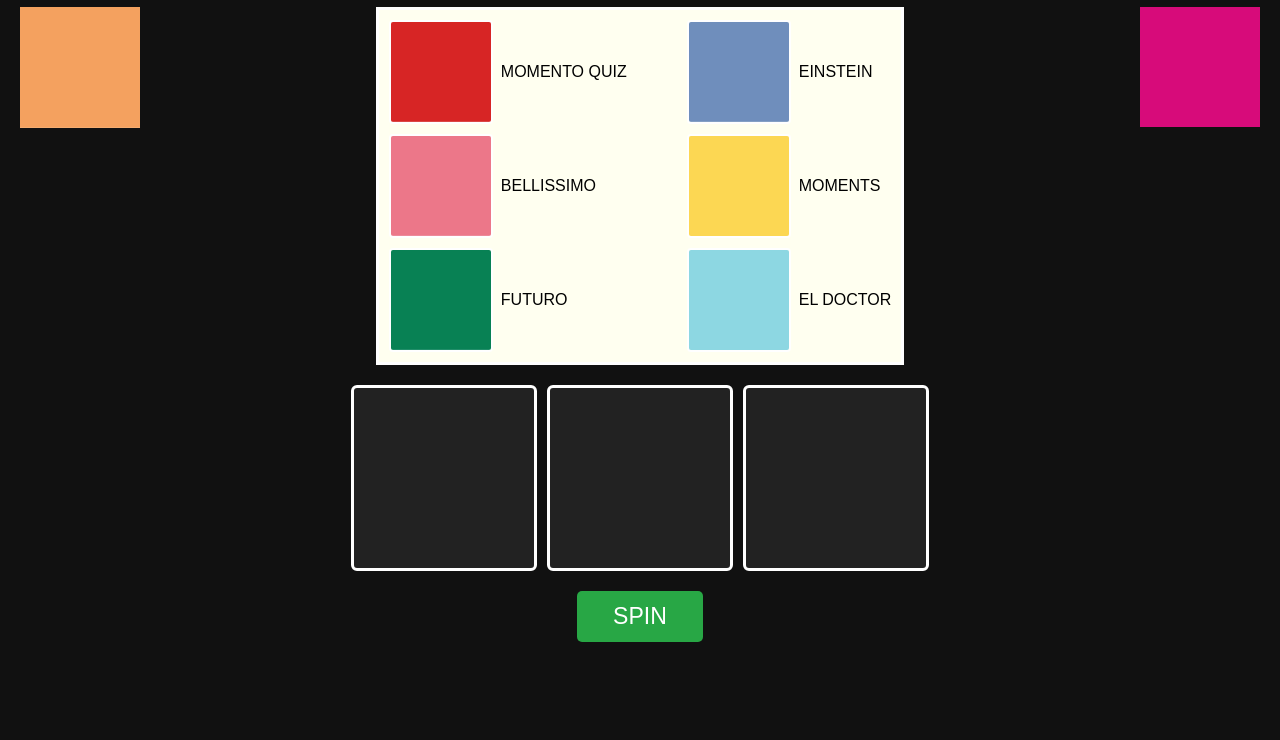
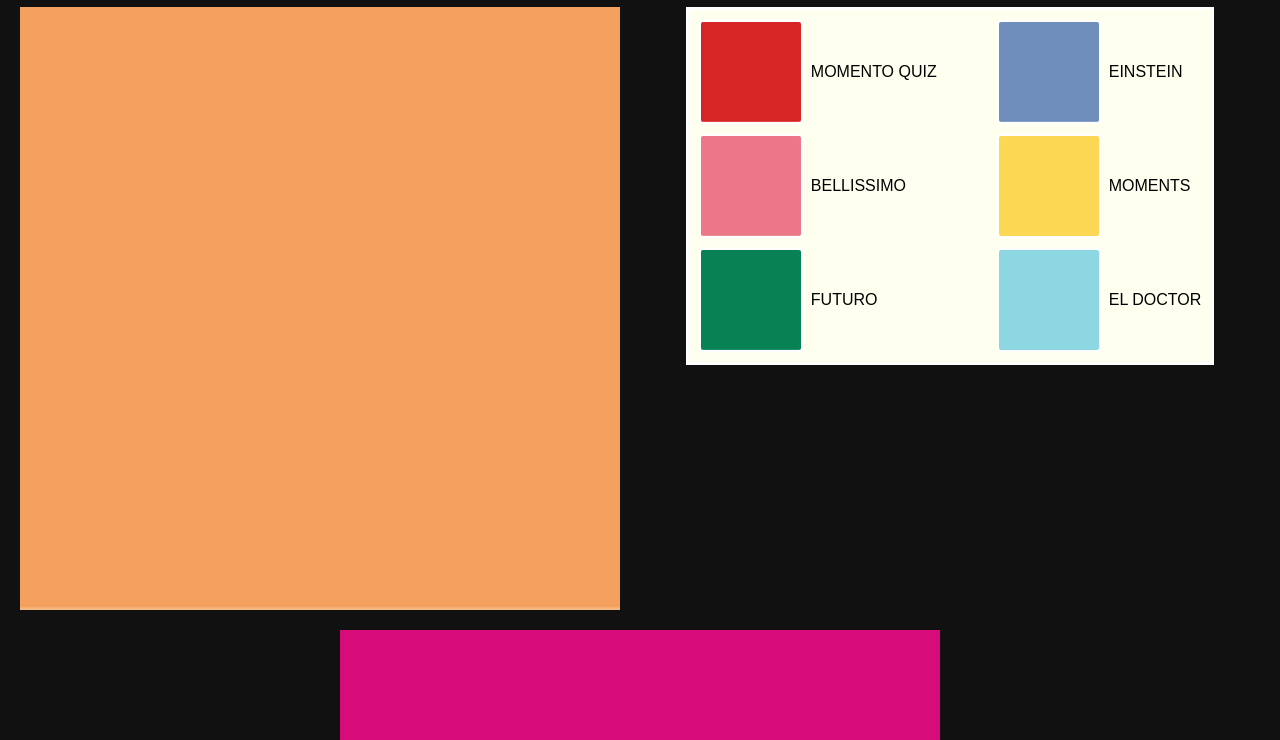
Before and after one commit to PoggiAndrea/my-website, a plain HTML site: page test_slot.html in a window 1280 px wide. Shown: the part 60-800 px from the top of the page. Drawn offline with Linux system fonts and the light colour scheme.

Commit message:
Update test_slot.html

```diff
--- a/test_slot.html
+++ b/test_slot.html
@@ -24,7 +24,7 @@
     }
 
     .side-image {
-      width: 120px;
+      width: 600px;
       height: auto;
     }
 
```
